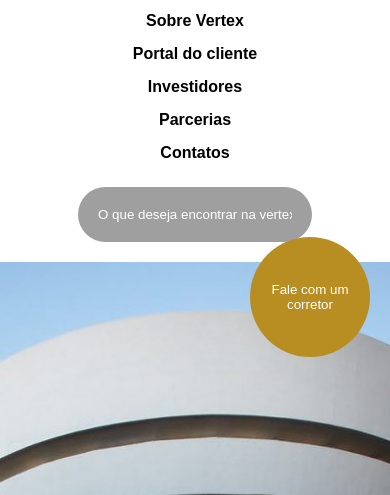
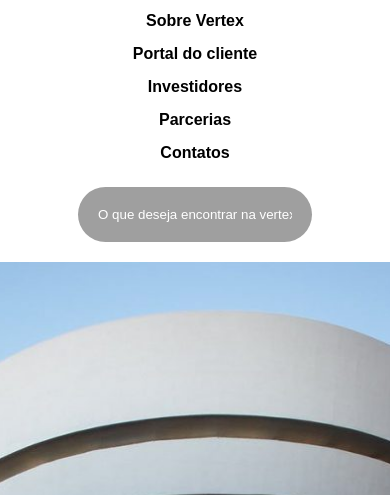
Before and after one commit to JulioAkaminee/Processo-Seletivo-TII10, a plain HTML site: page index.html in a window 390 px wide. Both pictures are taken after a click on the element "menu". Shown: the part 187-682 px from the top of the page. Drawn offline with nearby package versions, Linux system fonts and the light colour scheme.

Commit message:
chore: disable bntSpeakerBroker

```diff
--- a/Functions/OpenMenu.js
+++ b/Functions/OpenMenu.js
@@ -4,7 +4,7 @@ menuHamburguer.addEventListener("click", function() {
     const btnSpeaktoabroker = document.querySelector(".btnSpeaktoabroker");
 
     //alterar posição do botao fale com um corretor
-    btnSpeaktoabroker.style.bottom = (btnSpeaktoabroker.style.bottom === "550px" || btnSpeaktoabroker.style.bottom === "") ? "300px" : "550px";
+    btnSpeaktoabroker.style.bottom = (btnSpeaktoabroker.style.bottom === "320px" || btnSpeaktoabroker.style.bottom === "") ? "300px" : "320px";
 
 
     //Abrir e fechar o menu
--- a/Styles/main.css
+++ b/Styles/main.css
@@ -108,8 +108,9 @@
     color: white;
     border-radius: 1000px;
     right: 20px;
-    bottom: 580px;
+    bottom: 320px;
     cursor: pointer;
+    display: none;
 }
 
 /* Sessão lançamentos */
@@ -287,9 +288,9 @@ border-radius: 0 0 15px 15px;
     #menuHamburguer{
         display: block;
     }
-    .btnSpeaktoabroker{
+    /* .btnSpeaktoabroker{
         bottom: 550px;
-    }
+    } */
 }
 @media screen and (max-width:800px) {
     .sectionNewsLetter{
```
